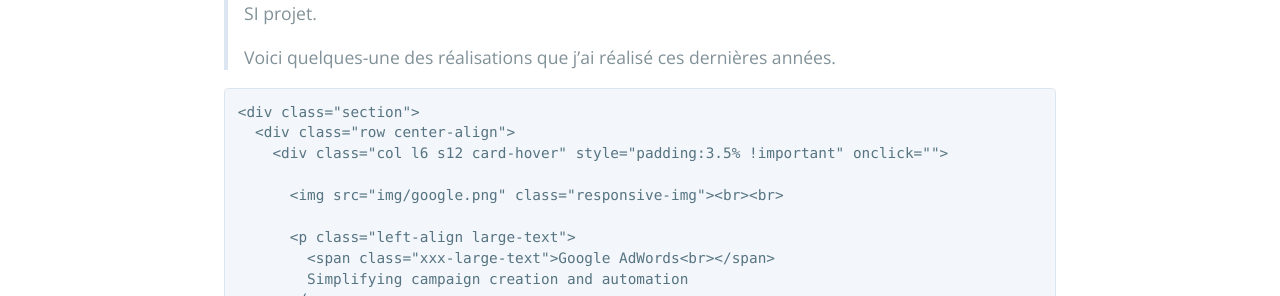
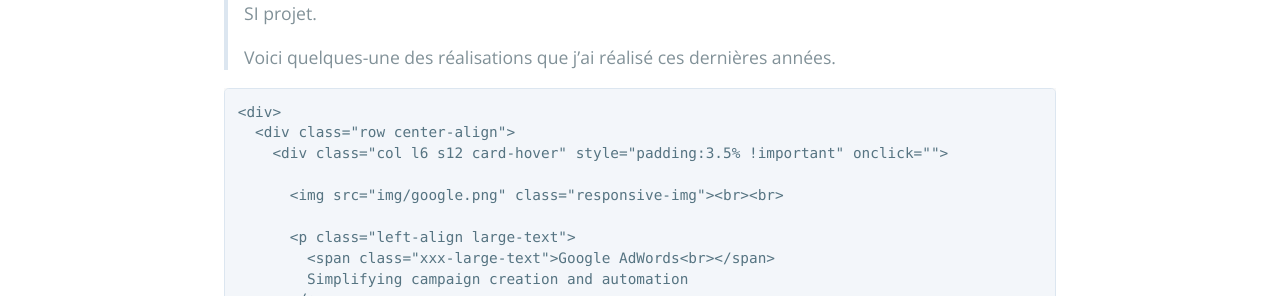
Before and after one commit to vincent-jeannot/vincent-jeannot.github.io, a Jekyll site: the page built from index.md, in a window 1280 px wide and 1400 px high. Shown: the part 494-790 px from the top of the window. Built offline with Jekyll 4.4.1, drawn with Linux system fonts in a browser that asks for light colours; some of the changed text lies outside the part shown.

Commit message:
Update index.md

```diff
--- a/index.md
+++ b/index.md
@@ -9,7 +9,7 @@
 > Voici quelques-une des réalisations que j'ai réalisé ces dernières années.
 
 
-    <div class="section">
+    <div>
       <div class="row center-align">
         <div class="col l6 s12 card-hover" style="padding:3.5% !important" onclick="">
 
```
